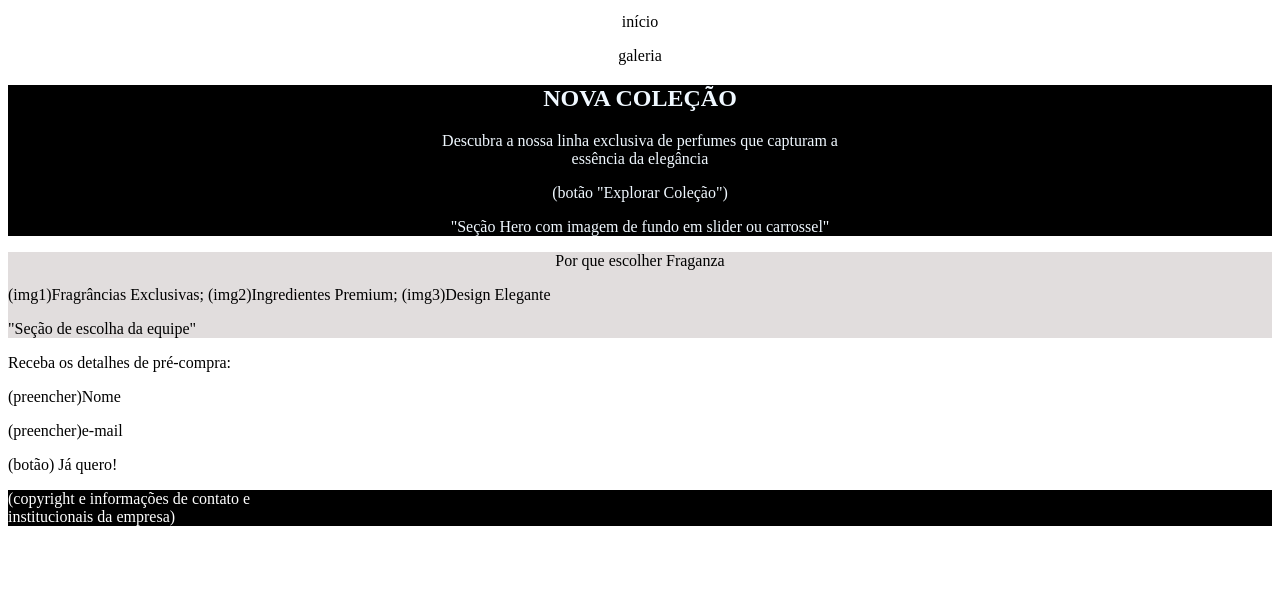
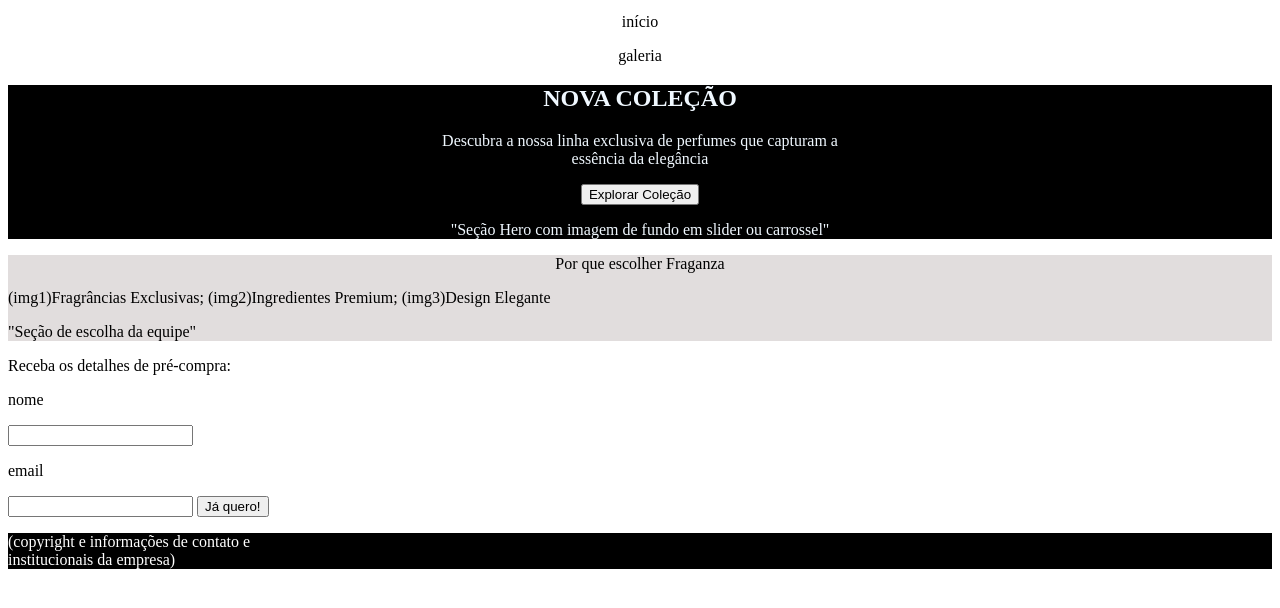
Before and after one commit to mathsNS/Calang.io-project, a plain HTML site: page index.html in a window 1280 px wide. Shown: the part 88-696 px from the top of the page. Drawn offline with Linux system fonts and the light colour scheme.

Commit message:
Add files via upload
Atualizados

```diff
--- a/index.html
+++ b/index.html
@@ -28,7 +28,7 @@
     <div class="conteiner1">
         <h2>NOVA COLEÇÃO</h2>
         <P>Descubra a nossa linha exclusiva de perfumes que capturam a<br>essência da elegância</P>
-        <p>(botão "Explorar Coleção")</p>
+        <button class="explorar">Explorar Coleção</button>
         <p>"Seção Hero com imagem de fundo em slider ou carrossel"</p>
 
     </div>
@@ -44,20 +44,14 @@
             Receba os detalhes de pré-compra:
         </p>
 
-        <p>
-            (preencher)Nome
-        </p>
+        <p>nome</p>
+        <input type="text">
+        <p>email</p>
+        <input type="text">
 
-        <p>
-            (preencher)e-mail
-        </p>
-
-        <p>
-            (botão) Já quero!
-        </p>
-        <p>
-
-        </p>
+        <button class="form">
+            Já quero!
+        </button>
     </div>
 
 </body>
--- a/style.css
+++ b/style.css
@@ -18,6 +18,10 @@
     text-align: center;
 }
 
+.explorar{
+
+}
+
 .conteiner2{
     background-color: #e1dddd;
 }
```
